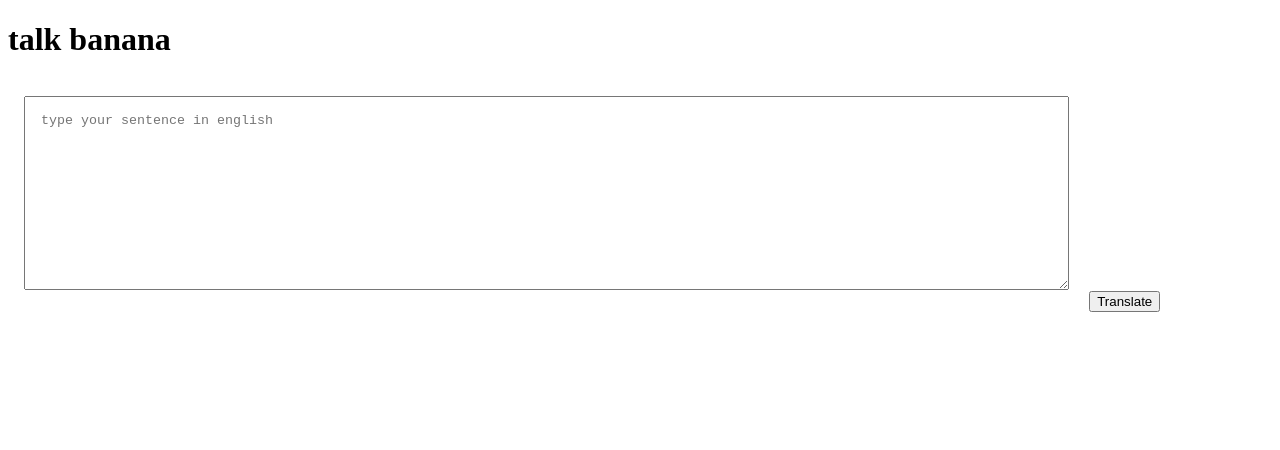
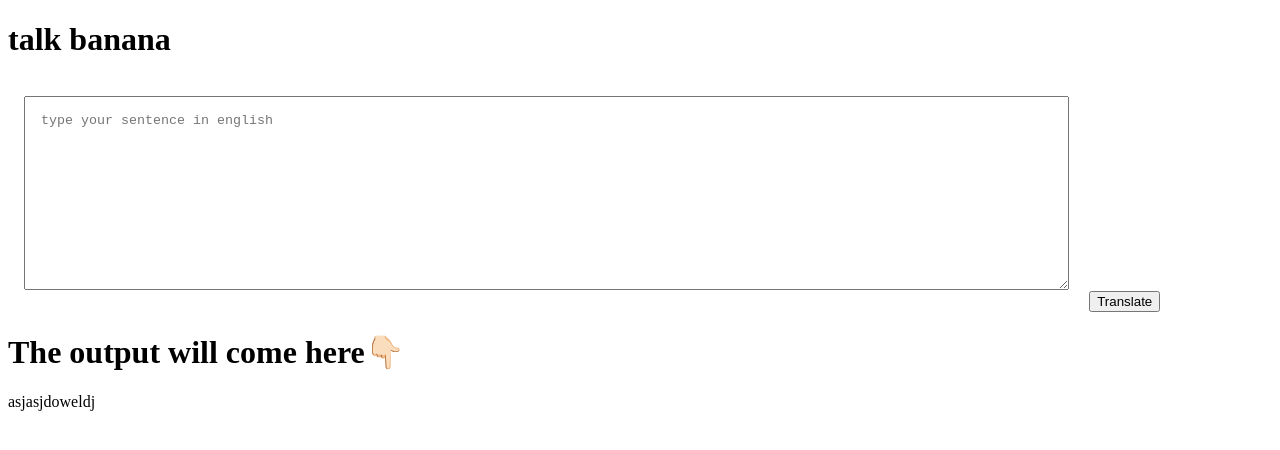
Before and after one commit to dveku/javascript, a plain HTML site: page index.html in a window 1280 px wide. Both pictures are taken after a click on the button "Translate". Drawn offline with Linux system fonts and the light colour scheme.

Commit message:
input and output

```diff
--- a/aap.js
+++ b/aap.js
@@ -1,8 +1,10 @@
 var btnTranslate = document.querySelector("#btn-translate");
 var txtInput = document.querySelector("#txt-input");
+var outputdiv = document.querySelector("#output");
+//output statement
+//outputdiv.innerText = "Dhanush Balivada";
 
 function clickHandler() {
-    console.log("clicked");
-    console.log("input", txtInput.value);
+    outputdiv.innerText = "asjasjdoweldj" + txtInput.value;
 }
 btnTranslate.addEventListener("click", clickHandler);
--- a/index.html
+++ b/index.html
@@ -22,6 +22,8 @@
     <h1>talk banana</h1>
     <textarea id="txt-input" placeholder="type your sentence in english"></textarea>
     <button id="btn-translate">Translate</button>
+    <h1>The output will come here👇🏻</h1>
+    <div id="output"></div>
     <script src="aap.js" type="text/javascript"></script>
 </body>
 
```
